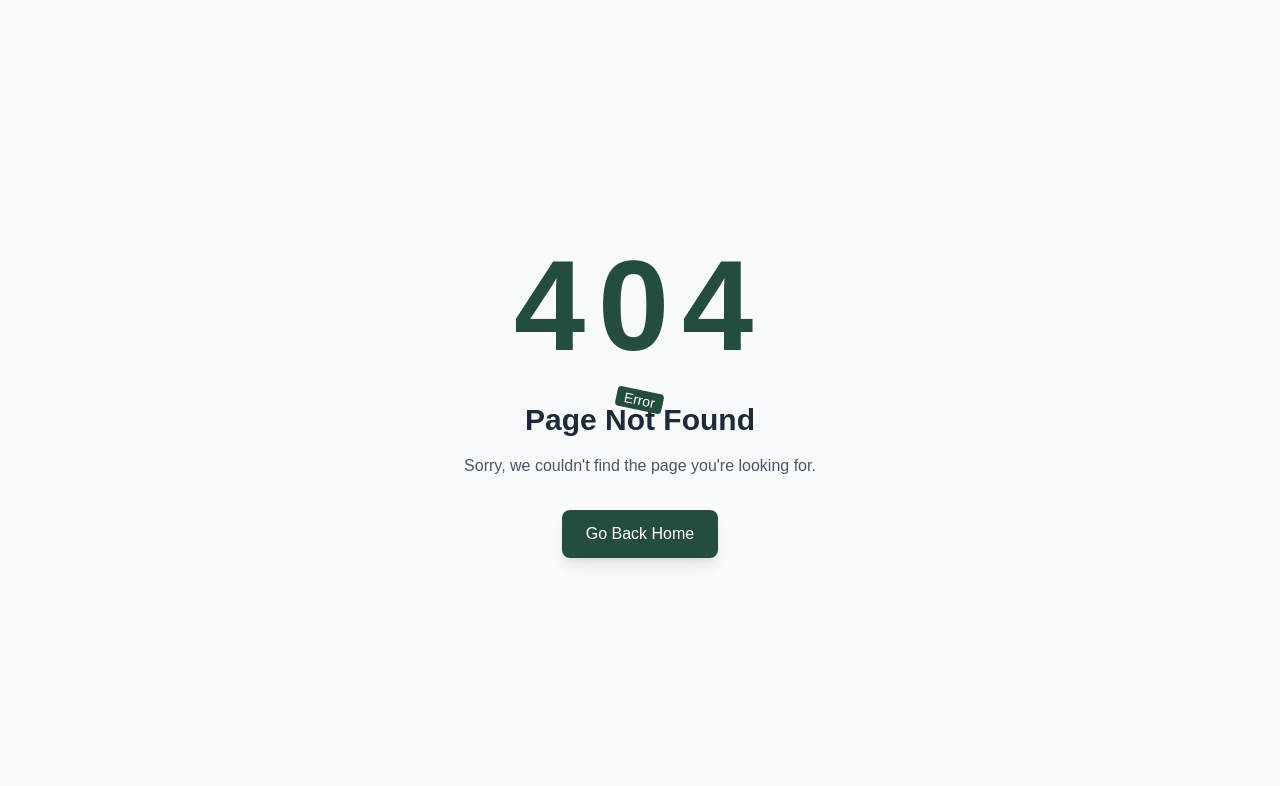
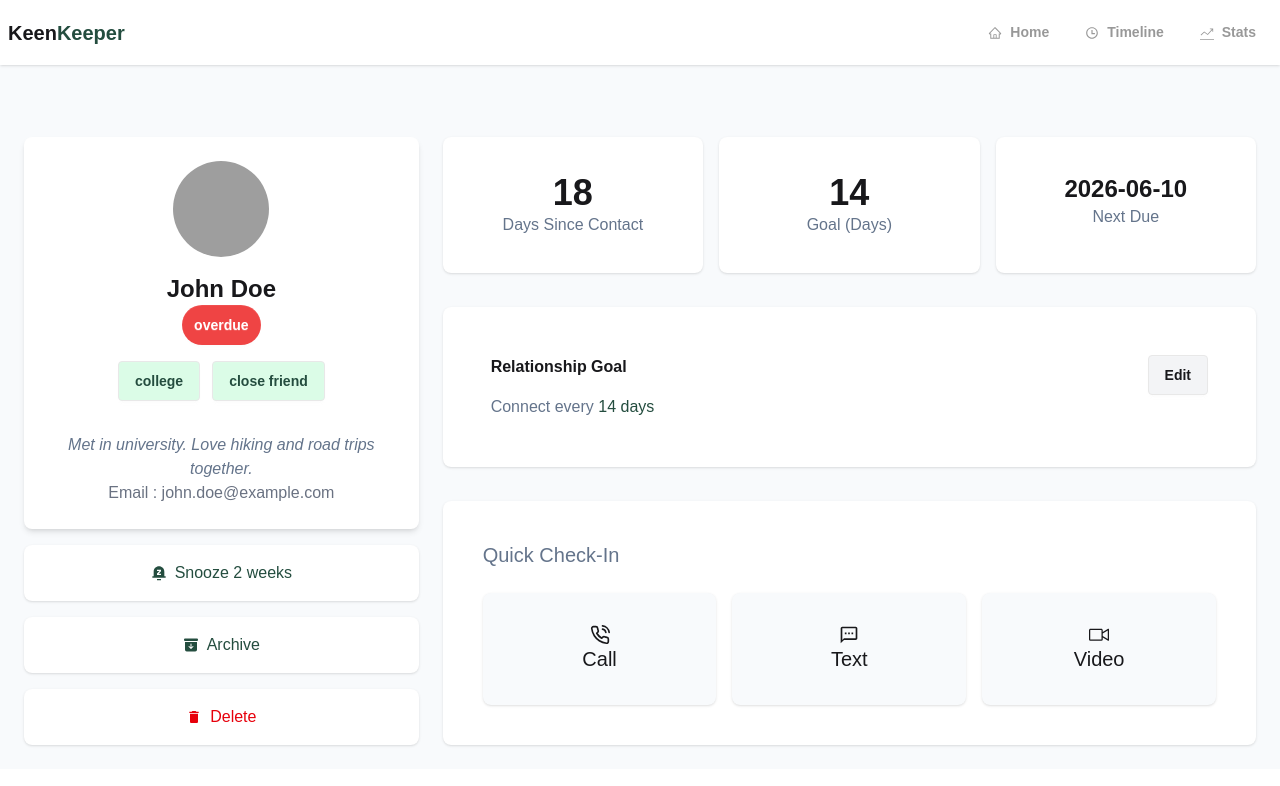
Before and after one commit to Nerd29/A7-Keen-Keeper, a React (Vite) app: page /friendDetails/1 in a window 1280 px wide. Before the commit this address had no page. Shown: the top 786 px of the page. Built offline with nearby package versions, Linux system fonts and the light colour scheme; grey boxes are pictures that could not be loaded.

Commit message:
details page done

```diff
--- a/public/friendsData.json
+++ b/public/friendsData.json
@@ -20,7 +20,7 @@
     "status": "almost due",
     "tags": ["work", "mentor"],
     "bio": "Former teammate who always gives great career advice.",
-    "goal": 14,
+    "goal": 15,
     "next_due_date": "2026-06-02"
   },
   {
@@ -32,7 +32,7 @@
     "status": "on-track",
     "tags": ["gym", "fitness"],
     "bio": "Workout partner and basketball enthusiast.",
-    "goal": 14,
+    "goal": 17,
     "next_due_date": "2026-06-11"
   },
   {
@@ -44,7 +44,7 @@
     "status": "overdue",
     "tags": ["school", "best friend"],
     "bio": "Known since high school. Loves photography and travel.",
-    "goal": 14,
+    "goal": 20,
     "next_due_date": "2026-05-25"
   },
   {
@@ -56,7 +56,7 @@
     "status": "almost due",
     "tags": ["gaming", "online friend"],
     "bio": "Met through online gaming communities.",
-    "goal": 14,
+    "goal": 24,
     "next_due_date": "2026-06-04"
   },
   {
@@ -68,7 +68,7 @@
     "status": "on-track",
     "tags": ["university", "study partner"],
     "bio": "We worked on several engineering projects together.",
-    "goal": 14,
+    "goal": 22,
     "next_due_date": "2026-06-15"
   },
   {
@@ -80,7 +80,7 @@
     "status": "overdue",
     "tags": ["neighbor", "family friend"],
     "bio": "Family friend who recently moved to another city.",
-    "goal": 14,
+    "goal": 23,
     "next_due_date": "2026-05-31"
   },
   {
@@ -92,7 +92,7 @@
     "status": "on-track",
     "tags": ["book club", "creative"],
     "bio": "Enjoys reading, writing, and discussing new ideas.",
-    "goal": 14,
+    "goal": 30,
     "next_due_date": "2026-06-12"
   },
   {
@@ -104,7 +104,7 @@
     "status": "almost due",
     "tags": ["football", "college"],
     "bio": "Played football together during college years.",
-    "goal": 14,
+    "goal": 27,
     "next_due_date": "2026-06-01"
   },
   {
@@ -116,7 +116,7 @@
     "status": "overdue",
     "tags": ["travel", "photography"],
     "bio": "Travel companion who loves exploring new cultures.",
-    "goal": 14,
+    "goal": 31,
     "next_due_date": "2026-05-20"
   },
   {
@@ -128,7 +128,7 @@
     "status": "on-track",
     "tags": ["coding", "tech"],
     "bio": "Met at a hackathon and stayed in touch ever since.",
-    "goal": 14,
+    "goal": 5,
     "next_due_date": "2026-06-14"
   },
   {
@@ -140,7 +140,7 @@
     "status": "overdue",
     "tags": ["music", "childhood friend"],
     "bio": "Childhood friend who shares a passion for music.",
-    "goal": 14,
+    "goal": 4,
     "next_due_date": "2026-05-30"
   }
 ]
--- a/src/Router/Router.jsx
+++ b/src/Router/Router.jsx
@@ -4,6 +4,7 @@ import { createBrowserRouter } from 'react-router';
 import HomePage from '../components/pages/HomePage/HomePage';
 import ErrorPage from '../components/pages/ErrorPage/ErrorPage';
 import TimeLine from '../components/TimeLine/TimeLine';
+import FriendDetails from '../components/pages/FriendDetails/FriendDetails';
 
 export const router=createBrowserRouter([
   {
@@ -17,6 +18,10 @@ export const router=createBrowserRouter([
     {
       path:'/timeLine',
       element:<TimeLine></TimeLine>
+    },
+    {
+      path:'/friendDetails/:friendId',
+      element:<FriendDetails></FriendDetails>
     }
     ],errorElement:<ErrorPage/>
   }
--- a/src/components/Cards/Cards.jsx
+++ b/src/components/Cards/Cards.jsx
@@ -1,8 +1,10 @@
 // import React from 'react';
+
+import { Link } from "react-router";
 
 const Cards = ({friend}) => {
     return (
-        <div className="card bg-base-100 w-96 shadow-sm rounded-xl p-4 ">
+        <Link to={`/friendDetails/${friend.id}`} className="card bg-base-100 w-96 shadow-sm  rounded-xl p-4  hover:bg-green-100 transition ">
   <figure >
     <img className="rounded-full"
       src={friend.picture}
@@ -22,7 +24,7 @@ const Cards = ({friend}) => {
     </div>
 
   </div>
-</div>
+</Link>
     );
 };
 
--- a/src/components/pages/FriendDetails/FriendDetails.jsx
+++ b/src/components/pages/FriendDetails/FriendDetails.jsx
@@ -1,10 +1,140 @@
+import { use } from "react";
+import { FiPhoneCall } from "react-icons/fi";
+import { GoDeviceCameraVideo } from "react-icons/go";
+import { IoArchive } from "react-icons/io5";
+import { MdDelete, MdOutlineTextsms } from "react-icons/md";
+import { RiNotificationSnoozeFill } from "react-icons/ri";
+import { useParams } from "react-router";
+
 // import React from 'react';
+const friendsPromise=fetch('/friendsData.json').then(res => res.json())
+console.log(friendsPromise)
+const FriendDetails = () => {
 
-const FriendDetails = () => {
+    const {friendId}=useParams();
+    // console.log(params)
+    const friends=use(friendsPromise)
+    console.log(friends)
+    const FriendDetails=friends.find(friend=>friend.id==friendId)
+    console.log(FriendDetails)
     return (
+        <div className="max-w-7xl mx-auto p-6">
+  <div className="grid md:grid-cols-3 gap-6">
+
+    {/* Left Sidebar */}
+    <div>
+      {/* Profile Card */}
+      <div className="card bg-base-100 shadow-md p-6 text-center items-center">
+  <img
+    src={FriendDetails.picture}
+    alt={FriendDetails.name}
+    className="w-24 h-24 rounded-full mx-auto"
+  />
+
+  <h2 className="text-2xl font-bold mt-4">
+    {FriendDetails.name}
+  </h2>
+
+  <div>
+        <button className={`btn font-semibold py-1 px-3 rounded-full border-none text-white ${FriendDetails.status === 'overdue'?'bg-[#EF4444]':FriendDetails.status==="almost due"?'bg-[#EFAD44]':'bg-[#244D3F]'}`}>{FriendDetails.status}</button>
+
+    </div>
+
+  <div className="flex gap-3  p-4">
+         {
+            FriendDetails.tags.map((tag,index)=><button key={index} className="btn bg-green-100 text-[#244D3F]">{tag}</button>)
+         }
+    </div>
+  <p className="italic mt-4 text-[#64748B]">
+    {FriendDetails.bio}
+  </p>
+
+  <p className="text-gray-500">
+    Email : {FriendDetails.email}
+  </p>
+</div>
+      {/* Action Buttons */}
+       <div className="card bg-base-100 p-4 shadow mt-4 text-center  text-[#244D3F]">
+        <h2 className="flex items-center justify-center gap-2"><RiNotificationSnoozeFill />Snooze 2 weeks</h2>
+       </div>
+       <div className="card bg-base-100 p-4 shadow mt-4 text-center text-[#244D3F]">
+        <h2 className="flex items-center justify-center gap-2"><IoArchive />Archive</h2>
+       </div>
+       <div className="card bg-base-100 p-4 shadow mt-4 text-center text-red-600">
+        <h2 className="flex items-center justify-center gap-2"><MdDelete />Delete</h2>
+       </div>
+    </div>
+
+    {/* Right Content */}
+    <div className="md:col-span-2 space-y-8.5">
+      {/* Stats */}
+      <div className="grid grid-cols-3 gap-4">
+  <div className="card bg-base-100 p-9 shadow">
+    <h3 className="text-4xl font-bold text-center">
+      {FriendDetails.days_since_contact}
+    </h3>
+    <p className="text-center text-[#64748B]">
+      Days Since Contact
+    </p>
+  </div>
+
+  <div className="card bg-base-100 p-9 shadow">
+    <h3 className="text-4xl font-bold text-center">
+      {FriendDetails.goal}
+    </h3>
+    <p className="text-center text-[#64748B]">
+      Goal (Days)
+    </p>
+  </div>
+
+  <div className="card bg-base-100 p-9 shadow">
+    <h3 className="text-2xl font-bold text-center">
+      {FriendDetails.next_due_date}
+    </h3>
+    <p className="text-center text-[#64748B]">
+      Next Due
+    </p>
+  </div>
+</div>
+      {/* Goal */}
+      <div className="card bg-base-100 p-12 shadow ">
+        <div className="flex justify-between">
+            <div className="space-y-4">
+                <h2 className="font-bold">Relationship Goal</h2>
+        <p className="text-[#64748B]">Connect every <span className="text-[#244D3F]">{FriendDetails.goal} days</span></p>
+            </div>
+
         <div>
-            <h2>Friend Details</h2>
+        <button className="btn bg-gray-100">Edit</button>
+
         </div>
+        </div>
+
+      </div>
+      {/* Quick Check-In */}
+      <div className="card bg-base-100 p-10 shadow">
+        <h2 className="text-[#64748B] text-xl">Quick Check-In</h2>
+             <div className="grid grid-cols-3 gap-4">
+        <div className="card bg-[#F8FAFC] p-8 shadow mt-6 text-center items-center text-xl">
+            <FiPhoneCall />
+            <h3>Call</h3>
+        </div>
+       <div className="card bg-[#F8FAFC] p-8 shadow mt-6 text-center items-center text-xl">
+        <MdOutlineTextsms />
+        <h3>Text</h3>
+       </div>
+       <div className="card bg-[#F8FAFC] p-8 shadow mt-6 text-center items-center text-xl">
+        <GoDeviceCameraVideo />
+        <h3>Video</h3>
+       </div>
+      </div>
+      </div>
+
+
+    </div>
+
+  </div>
+</div>
     );
 };
 
```
